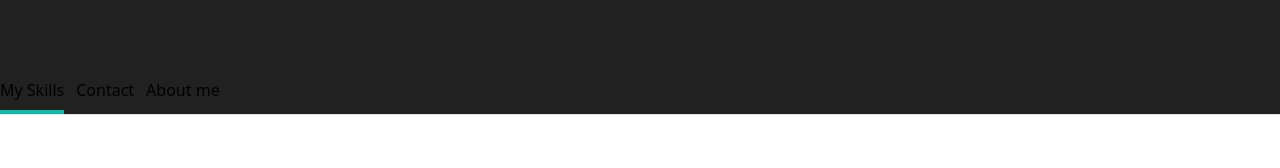
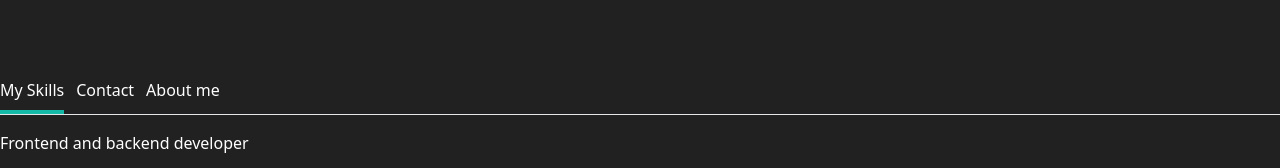
Before and after one commit to GabrielYKB/next.js-portfolio-2.0, a Next.js app: page / in a window 1280 px wide. Shown: the part 1010-1178 px from the top of the page. Before the commit the page ends 1125 px from the top, so only its background shows below. Built offline with nearby package versions, Linux system fonts and the light colour scheme.

Commit message:
tab functionality completed

```diff
--- a/src/components/Tabs.tsx
+++ b/src/components/Tabs.tsx
@@ -20,7 +20,7 @@ export default function Tabs() {
     const [activeTabIndex, setActiveTabIndex] = useState(0);
 
     return (
-        <div>
+        <div className="text-white">
             <div className="flex space-x-3 border-b">
                 {tabsData.map((tab, idx) => {
                     return (
@@ -31,7 +31,6 @@ export default function Tabs() {
                                     ? "border-teal-500"
                                     : "border-transparent hover:border-gray-200"
                             }`}
-                            // Change the active tab on click.
                             onClick={() => setActiveTabIndex(idx)}
                         >
                             {tab.label}
@@ -39,6 +38,9 @@ export default function Tabs() {
                     );
                 })}
             </div>
+            <div className="py-4">
+                <p>{tabsData[activeTabIndex].content}</p>
+            </div>
         </div>
     );
 }
```
